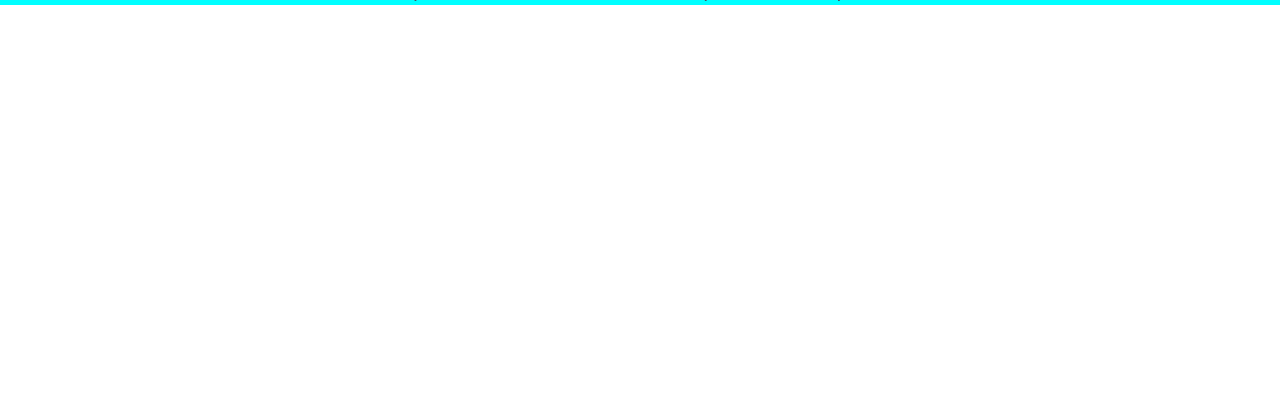
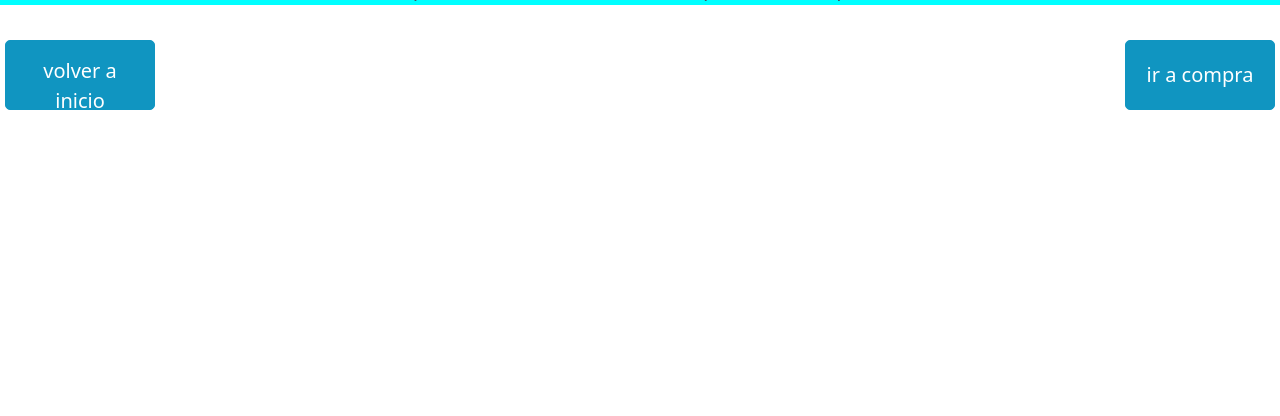
Before and after one commit to mariagiaramita07112000/simulador_de_criptomonedas, a Flask app: page /status.html in a window 1280 px wide. Shown: the part 250-666 px from the top of the page. Run offline with Flask 2, Linux system fonts and the light colour scheme; data that the repository does not hold is empty.

Commit message:
arreglando errores

```diff
--- a/movements/static/css/style.css
+++ b/movements/static/css/style.css
@@ -177,3 +177,20 @@
     margin: 5px;
     float: left;
 }
+
+.boton-errores-inicio{
+    width: 150px;
+    height: 70px;
+    margin-top: 60px;
+    margin: 5px;
+    float: left;
+    text-align: center;
+}
+
+.boton-errores-compra{
+    width: 150px;
+    height: 70px;
+    margin-top: 60px;
+    margin: 5px;
+    float:right;
+}
--- a/movements/templates/errores.html
+++ b/movements/templates/errores.html
@@ -16,5 +16,14 @@
         <p class="error">{{ message }}</p>
     {% endfor %}
 
+
+    <div>
+        <button onclick="location.href='/'"  class="boton-errores-inicio"  type="button" class="btn btn-secondary btn-lg align-items-end"> volver a inicio </button>
+    </div>
+
+    <div>
+        <button onclick="location.href='compra.html'"  class="boton-errores-compra"  type="button" class="btn btn-secondary btn-lg align-items-end"> ir a compra</button>
+    </div>
+
 </body>
 </html>
--- a/movements/views.py
+++ b/movements/views.py
@@ -162,7 +162,7 @@ def compraNueva():
                 c= conn.cursor()
 
 
-                c.execute('INSERT INTO movimientos (date, time, from_currency, from_quantity, to_currency, to_quantity, "PU") VALUES (?,?,?,?,?,?,?);',
+                c.execute('INSERT INTO movimientos (date, time, from_currency, from_quantity, to_currency, to_quantity , "PU") VALUES (?,?,?,?,?,?,?);',
                 (
                     today_2,
                     time,
```
Also changed, not shown: 2 other files.
